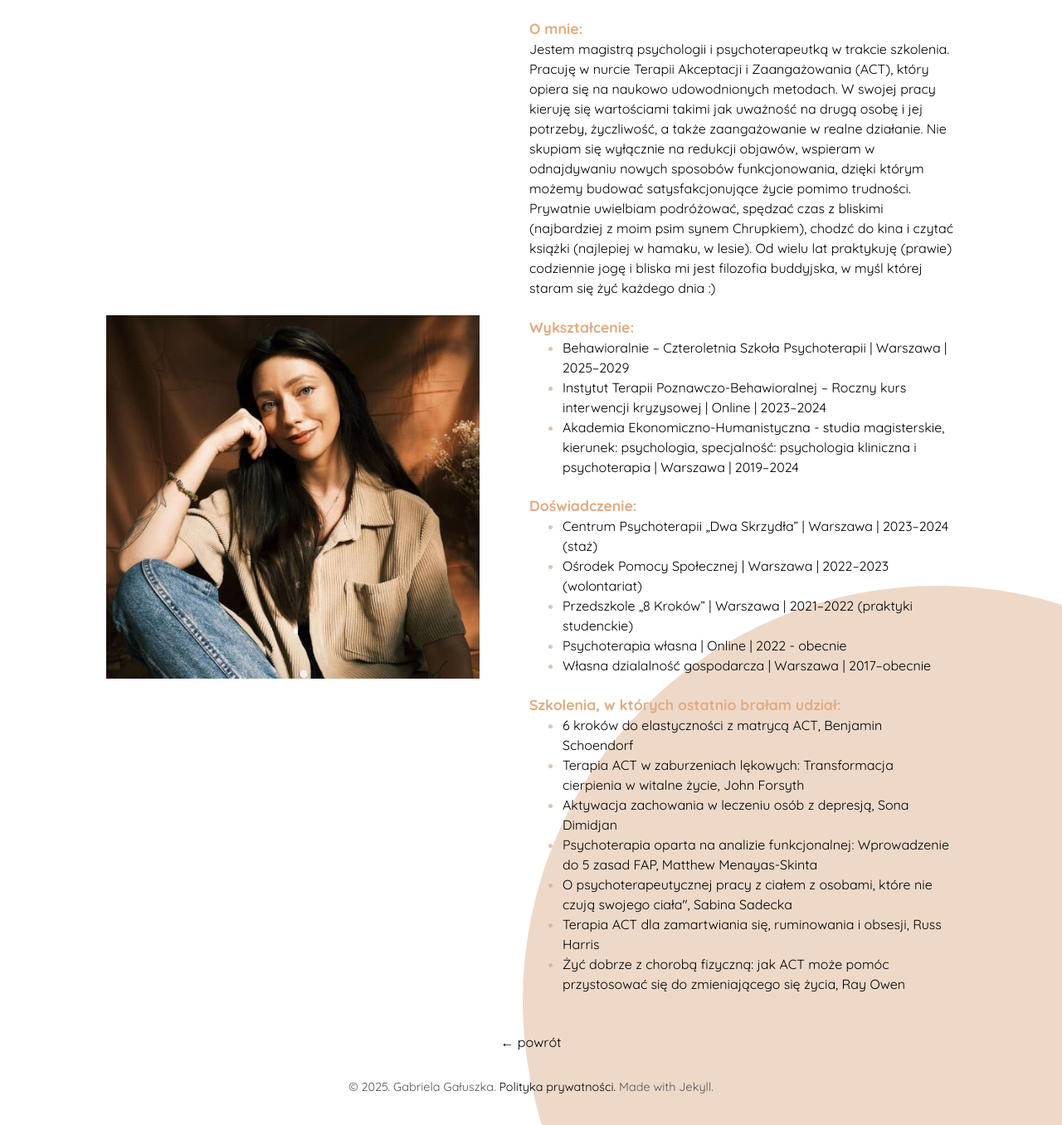
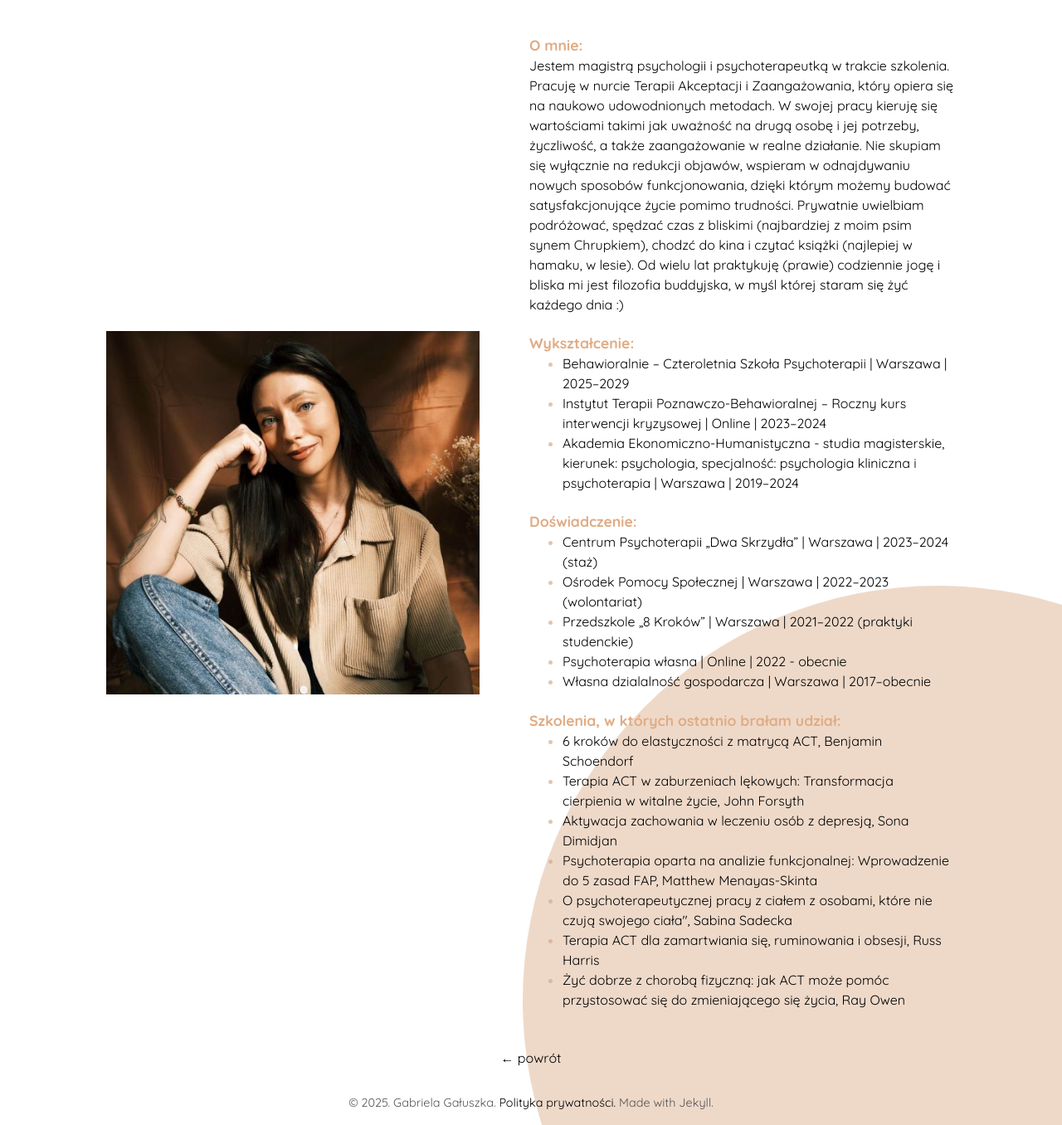
Before and after one commit to misievicz/kontekst, a Jekyll site: the page built from about.html, in a window 1280 px wide. Shown: the whole page at 83% size. Built offline with Jekyll 4.4.1, drawn with Linux system fonts in a browser that asks for light colours.

Commit message:
ver_1.0-about

```diff
--- a/_sass/tale/_base.scss
+++ b/_sass/tale/_base.scss
@@ -171,7 +171,7 @@ td {
 }
 
 .about-container-main {
-  margin-top: 0;
+  margin-top: 1.2rem;
   margin-bottom: 30px;
   max-width: 1400px;
   display: flex;
--- a/about.html
+++ b/about.html
@@ -26,7 +26,7 @@
         <p>
         <h4>O mnie:</h4>
         Jestem magistrą psychologii i psychoterapeutką w trakcie szkolenia.
-        Pracuję w nurcie Terapii Akceptacji i Zaangażowania (ACT), który opiera się na naukowo udowodnionych metodach. W
+        Pracuję w nurcie Terapii Akceptacji i Zaangażowania, który opiera się na naukowo udowodnionych metodach. W
         swojej pracy kieruję się wartościami takimi jak uważność na drugą osobę i jej potrzeby, życzliwość, a także
         zaangażowanie w realne działanie. Nie skupiam się wyłącznie na redukcji objawów, wspieram w odnajdywaniu nowych
         sposobów funkcjonowania, dzięki którym możemy budować satysfakcjonujące życie pomimo trudności. Prywatnie
```
